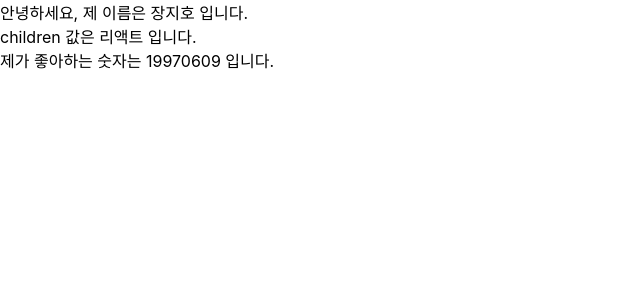
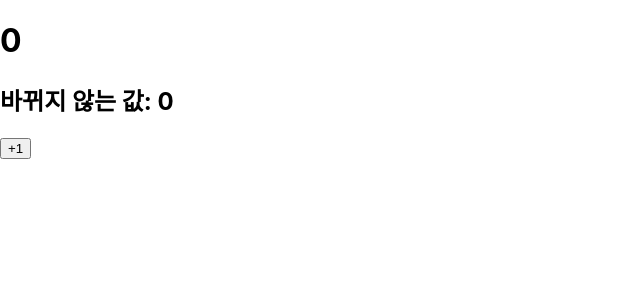
Before and after one commit to jang95/React-basic, a React (Create React App) app in the folder hello-react/: page / in a window 1280 px wide. Shown: the top 300 px of the page, without its empty margins (0-640 px from the left). Built offline with nearby package versions, Linux system fonts and the light colour scheme.

Commit message:
Study Day 7 (props, state)

```diff
--- a/hello-react/src/App.js
+++ b/hello-react/src/App.js
@@ -1,10 +1,9 @@
-import React from 'react';
-import Mycomponent from './Mycomponent';
+import React from "react";
+// import Mycomponent from './Mycomponent';
+import Counter from "./Counter";
 
 const App = () => {
-  return (
-    <Mycomponent name="장지호" favoriteNumber = {19970609}>리액트</Mycomponent>
-  )
+  return <Counter />;
 };
 
 export default App;
--- /dev/null
+++ b/hello-react/src/Counter.js
@@ -0,0 +1,68 @@
+import React, { Component } from "react";
+
+class Counter extends Component {
+  /**
+   * 컴포넌트의 생성자 메서드
+   */
+  constructor(props) {
+    super(props); // 이 함수가 호출되면 현재 클래스형 컴포넌트가 상속받고 있는 리액트의 Component 클래스가 지닌 생성사 함수 호출
+    // state의 초깃값 설정
+    this.state = {
+      number: 0,
+      fixedNumber: 0,
+    };
+  }
+  render() {
+    const { number, fixedNumber } = this.state; // state를 조회할 때는 this.state로 조회
+    return (
+      <div>
+        <h1>{number}</h1>
+        <h2>바뀌지 않는 값: {fixedNumber}</h2>
+        <button
+          // onClick을 통해 버튼이 클릭되었을 때 호출할 함수를 지정
+          onClick={() => {
+            // this.setState를 사용하면 state에 새로운 값을 넣을 수 있음
+
+            // this.setState({ number: number + 1 });
+
+            /**
+             * [3.4.1.3 this.setState에 객체 대신 함수 인자 전달하기]
+             * this.state를 사용한다고 해서 state 값이 바로 바뀌지는 않음
+             * => 객체 대신에 함수를 인자로 넣어주는 방식
+             */
+            // this.setState((prevState) => {
+            //   return {
+            //     number: prevState.number + 1,
+            //   };
+            // });
+
+            /**
+             * 화살표 함수에서 바로 객체를 반환하도록 했기 때문에
+             * prevState => ({})와 같은 형태
+             */
+            // this.setState((prevState) => ({
+            //   number: prevState.number + 1,
+            // }));
+
+            /**
+             * [3.4..1.4 this.setState가 끝난 후 특정 작업 실행]
+             */
+            this.setState(
+              {
+                number: number + 1,
+              },
+              () => {
+                console.log("방금 setState가 호출되었습니다.");
+                console.log(this.state);
+              }
+            );
+          }}
+        >
+          +1
+        </button>
+      </div>
+    );
+  }
+}
+
+export default Counter;
--- a/hello-react/src/Mycomponent.js
+++ b/hello-react/src/Mycomponent.js
@@ -1,32 +1,62 @@
-import React from 'react';
-import PropTypes from 'prop-types'
+import React, { Component } from "react";
+import PropTypes from "prop-types";
 
-// 함수의 파라미터가 객체라면 그 값을 바로 비구조화해서 사용 가능
-const Mycomponent = ({ name, favoriteNumber, children}) => {
-  // 비구조화 할당(구조 분해 문법)
-  // const { name, children} = props;
+/**
+ * 함수형 컴포넌트
+ */
+// // 함수의 파라미터가 객체라면 그 값을 바로 비구조화해서 사용 가능
+// const Mycomponent = ({ name, favoriteNumber, children}) => {
+//   // 비구조화 할당(구조 분해 문법)
+//   // const { name, children} = props;
+//   return (
+//     <div>
+//       안녕하세요, 제 이름은 {name} 입니다. <br/>
+//       {/* 컴포넌트 태그 사이의 내용을 보여주는 props => children */}
+//       children 값은 {children} 입니다.
+//       <br />
+//       제가 좋아하는 숫자는 {favoriteNumber} 입니다.
+//     </div>
+//     )
+// };
+
+/**
+ * 클래스형 컴포넌트
+ */
+
+class Mycomponent extends Component {
+  // class 내부에서 defaultProps, prototype 지정하는 방식
+  static defaultProps = {
+    name: "기본 이름",
+  };
+
+  static PropTypes = {
+    name: PropTypes.string,
+    favoriteNumber: PropTypes.number.isRequired,
+  };
+  render() {
+    const { name, favoriteNumber, children } = this.props; // 비구조화 할당
     return (
       <div>
-      안녕하세요, 제 이름은 {name} 입니다. <br/>
-      {/* 컴포넌트 태그 사이의 내용을 보여주는 props => children */}
+        안녕하세요, 제 이름은 {name} 입니다. <br />
         children 값은 {children} 입니다.
         <br />
         제가 좋아하는 숫자는 {favoriteNumber} 입니다.
       </div>
-    )
-};
+    );
+  }
+}
 
 /**
  * props의 값을 부모 컴포넌트에서 따로 지정하지 않았을 때 보여 줄 기본값 설정
  */
-Mycomponent.defaultProps = {
-  name: '기본 이름'
-};
+// Mycomponent.defaultProps = {
+//   name: "기본 이름",
+// };
 
-Mycomponent.prototype = {
-  name: PropTypes.string,
-  favoriteNumber: PropTypes.number.isRequired
-};
+// Mycomponent.prototype = {
+//   name: PropTypes.string,
+//   favoriteNumber: PropTypes.number.isRequired,
+// };
 
 // 다른 파일에서 이 파일을 import할 때, 위에서 선언한 MyComponent 클래스를 불러오도록 설정
 export default Mycomponent;
```
Also changed, not shown: 2 other files (tests, documents, lock files or other folders). Lines whose indentation alone changed are shown as unchanged.
